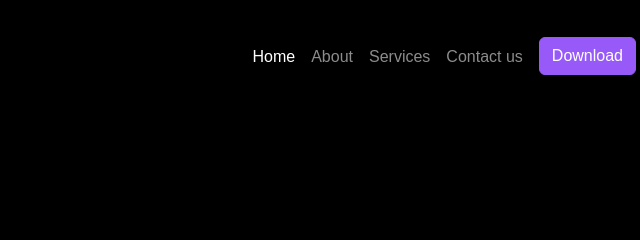
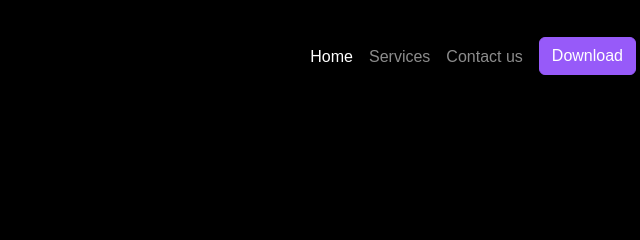
Before and after one commit to dulmik2003/Git-hub-testing-2, a plain HTML site: page index.html in a window 1280 px wide. Shown: the top 240 px of the page, 562-1202 px from the left. Drawn offline with nearby package versions, Linux system fonts and the light colour scheme; files whose address does not match are found by name.

Commit message:
fifth commit

```diff
--- a/index.html
+++ b/index.html
@@ -25,9 +25,9 @@
                             <a class="nav-link active" href="#">Home</a>
                         </li>
 
-                        <li class="nav-item">
-                            <a class="nav-link" href="#">About</a>
-                        </li>
+                        <!-- <li class="nav-item">
+                            <a class="nav-link" href="#">About Us</a>
+                        </li> -->
 
                         <li class="nav-item">
                             <a class="nav-link" href="#">Services</a>
```
